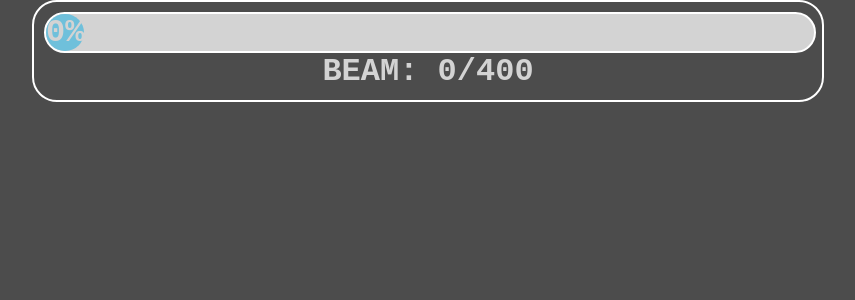
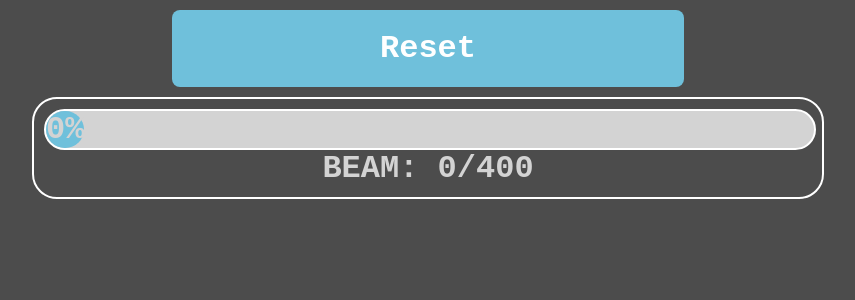
Before and after one commit to smirao/Pack_House_Project, a Flask app: page / in a window 1280 px wide. Shown: the top 300 px of the page, without its empty margins (212-1067 px from the left). Run offline with Flask 3, Linux system fonts and the light colour scheme; parts of the project's set-up code (start-up, migrations or seed data) failed here and were passed over.

Commit message:
simple update

```diff
--- a/src/app.py
+++ b/src/app.py
@@ -1,7 +1,7 @@
 # Package imports
-import RPi.GPIO as GPIO
+#import RPi.GPIO as GPIO
 import flask, json
-from flask import render_template
+from flask import render_template, redirect
 
 # File imports
 import GPIO_interface
@@ -9,10 +9,21 @@ import GPIO_interface
 # Start app
 app = flask.Flask(__name__)
 
+# functions
+def to_default():
+    data = {
+        "BEAM": [0,400]
+    }
+    with open('data.json', 'w') as file:
+        file.write(json.dumps(data, indent=4))
+
+
 # Routes
-@app.route("/reset", methods = ['POST'])
+@app.route("/reset", methods = ['GET'])
 def reset():
-    pass
+    if flask.request.method == "GET":
+        to_default()
+    return redirect("/")
 
 @app.route("/data", methods = ['GET'])
 def get_data():
@@ -27,10 +38,7 @@ def index():
 
 
 if __name__ == "__main__":
-    ran = False
-    if not ran:
-        GPIO = 3
-        interface = GPIO_interface.GPIO_Iface(GPIO)
-        #interface.break_beam_callback()
-        ran = True
-    app.run(host="0.0.0.0", port=1234, debug=False)
+    to_default()
+    #interface = GPIO_interface.GPIO_Iface(GPIO)
+    #interface.break_beam_callback()
+    app.run(host="0.0.0.0", port=1234, debug=True)
--- a/src/data.json
+++ b/src/data.json
@@ -1,6 +1,6 @@
 {
     "BEAM": [
-        1,
+        0,
         400
     ]
 }
--- a/src/static/css/style.css
+++ b/src/static/css/style.css
@@ -52,3 +52,25 @@ h1 {
     font-weight: bold;
     font-size:2em;
 }
+
+.button {
+    background-color: #6fc0db;
+    font-family: 'Courier New', monospace;
+    font-weight: bold;
+    width:100%;
+    border: none;
+    color: white;
+    padding: 20px;
+    text-align: center;
+    text-decoration: none;
+    font-size: 2em;
+    cursor: pointer;
+    border-radius: 8px;
+
+  }
+
+  .contain {
+    width:40%;
+    margin: auto;
+    padding: 10px;
+  }
--- a/src/static/js/index.js
+++ b/src/static/js/index.js
@@ -74,5 +74,5 @@ window.addEventListener("load", (event) => {
         }).then((data) => {
             updateBars(data)
         });
-    }, 5000);
+    }, 2000);
 });
--- a/src/templates/index.html
+++ b/src/templates/index.html
@@ -4,7 +4,11 @@
   {{ super() }}
 {% endblock %}
 {% block content %}
-
+<div class="contain">
+  <form action="/reset" method="get">
+    <button class="button" name="reset">Reset</button>
+  </form>
+</div>
 <div id="bin"></div>
 
 
```
